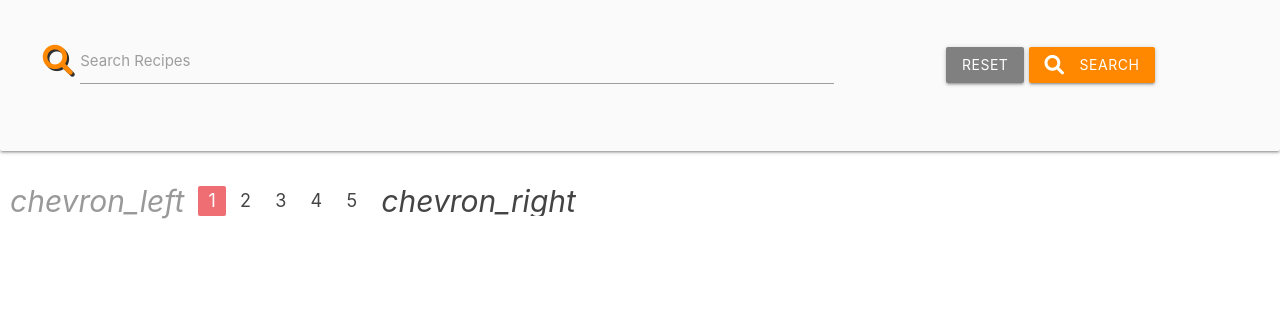
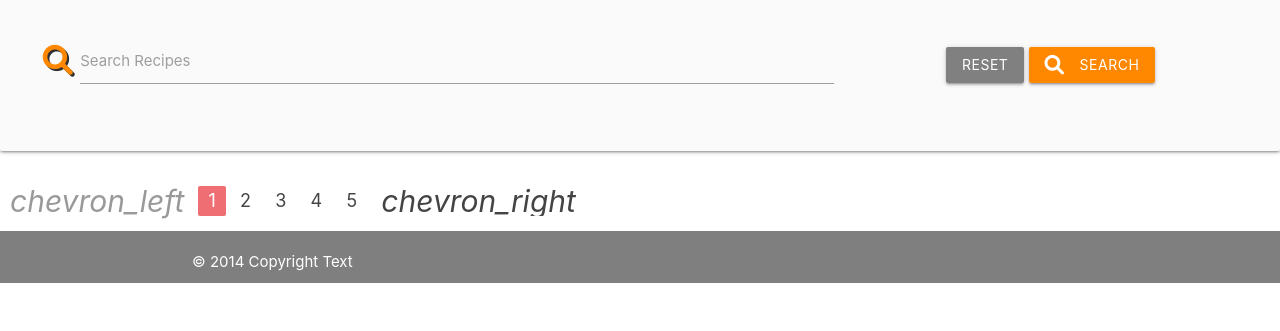
Before and after one commit to elliemcavoy/my-indian-recipebook, a Flask app: page /search in a window 1280 px wide. Shown: the part 181-512 px from the top of the page. Run offline with Flask 2, Linux system fonts and the light colour scheme; data that the repository does not hold is empty; some libraries are stand-ins or nearby versions; some web fonts are replaced.

Commit message:
Footer added to base template

```diff
--- a/static/css/style.css
+++ b/static/css/style.css
@@ -153,3 +153,11 @@
     .orange-btn{
       background-color:rgba(255, 136, 0);
     }
+
+    .page-footer{
+      background-color: rgba(116, 115, 115, 0.911);
+    }
+
+    .footer-container{
+      padding-bottom:10px;
+    }
--- a/templates/base.html
+++ b/templates/base.html
@@ -79,5 +79,13 @@
         {% block scripts %}
         {% endblock %}
 </body>
+<footer class="page-footer">
+
+    <div class="container footer-container">
+    © 2014 Copyright Text
+
+
+  </div>
+</footer>
 
 </html>
```
